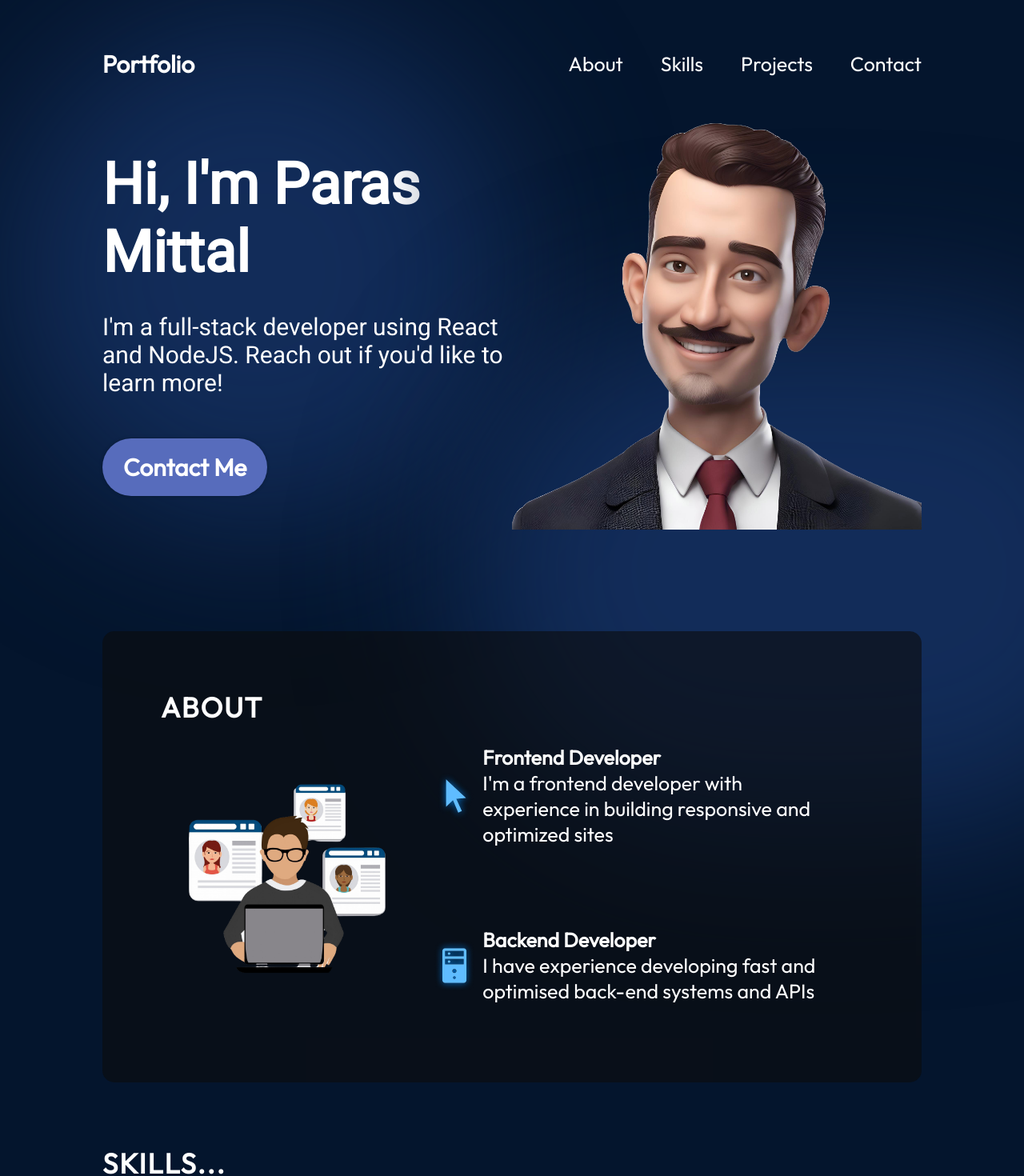
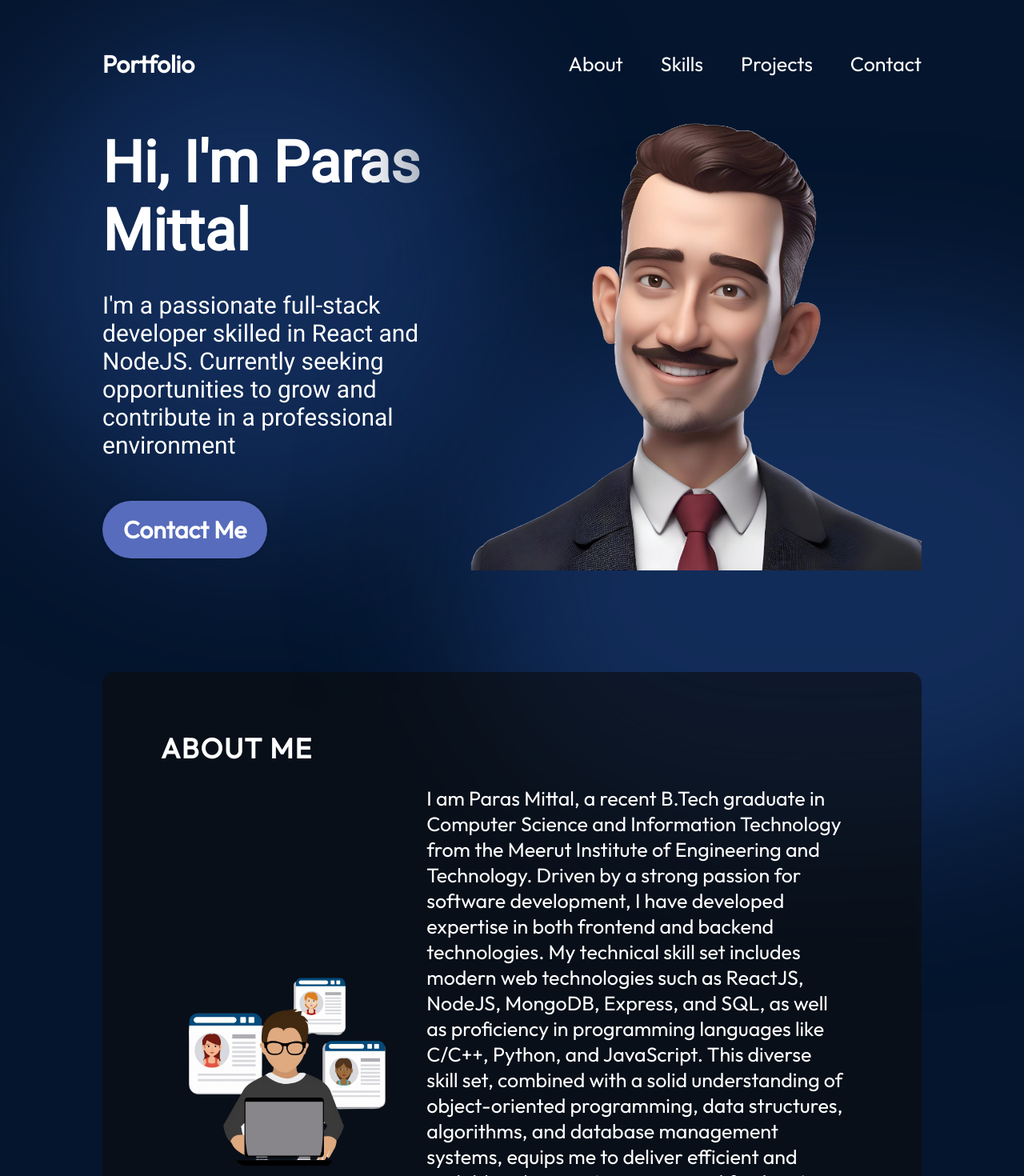
Before and after one commit to parasmittal05/myportfolio, a React (Vite) app: page / in a window 1280 px wide. Shown: the top 1470 px of the page at 80% size. Built offline with nearby package versions, Linux system fonts and the light colour scheme.

Commit message:
Updated About component for portfolio

```diff
--- a/src/components/About/About.jsx
+++ b/src/components/About/About.jsx
@@ -1,40 +1,25 @@
 import React from "react";
-
 import styles from "./About.module.css";
 import { getImageUrl } from "../../utils";
 
 export const About = () => {
   return (
     <section className={styles.container} id="about">
-      <h2 className={styles.title}>About</h2>
+      <h2 className={styles.title}>About Me</h2>
       <div className={styles.content}>
         <img
           src={getImageUrl("about/aboutImage.png")}
-          alt="Me sitting with a laptop"
+          alt="Paras Mittal"
           className={styles.aboutImage}
         />
         <ul className={styles.aboutItems}>
           <li className={styles.aboutItem}>
-            <img src={getImageUrl("about/cursorIcon.png")} alt="Cursor icon" />
             <div className={styles.aboutItemText}>
-              <h3>Frontend Developer</h3>
               <p>
-                I'm a frontend developer with experience in building responsive
-                and optimized sites
+                I am Paras Mittal, a recent B.Tech graduate in Computer Science and Information Technology from the Meerut Institute of Engineering and Technology. Driven by a strong passion for software development, I have developed expertise in both frontend and backend technologies. My technical skill set includes modern web technologies such as ReactJS, NodeJS, MongoDB, Express, and SQL, as well as proficiency in programming languages like C/C++, Python, and JavaScript. This diverse skill set, combined with a solid understanding of object-oriented programming, data structures, algorithms, and database management systems, equips me to deliver efficient and scalable solutions. As a motivated fresher, I am actively seeking an entry-level position where I can leverage my skills, grow in a dynamic environment, and contribute to innovative projects while expanding my knowledge of emerging technologies and collaborating with industry professionals.
               </p>
             </div>
           </li>
-          <li className={styles.aboutItem}>
-            <img src={getImageUrl("about/serverIcon.png")} alt="Server icon" />
-            <div className={styles.aboutItemText}>
-              <h3>Backend Developer</h3>
-              <p>
-                I have experience developing fast and optimised back-end systems
-                and APIs
-              </p>
-            </div>
-          </li>
-
         </ul>
       </div>
     </section>
--- a/src/components/Hero/Hero.jsx
+++ b/src/components/Hero/Hero.jsx
@@ -9,8 +9,9 @@ export const Hero = () => {
       <div className={styles.content}>
         <h1 className={styles.title}>Hi, I'm Paras Mittal</h1>
         <p className={styles.description}>
-          I'm a full-stack developer  using React and
-          NodeJS. Reach out if you'd like to learn more!
+          I'm a passionate full-stack developer skilled in React and NodeJS.
+          Currently seeking opportunities to grow and contribute in a
+          professional environment
         </p>
         <a href="mailto:parasmittal8484@gmail.com" className={styles.contactBtn}>
           Contact Me
--- a/src/components/Hero/Hero.module.css
+++ b/src/components/Hero/Hero.module.css
@@ -51,7 +51,7 @@
 }
 
 .heroImg {
-  width: 50%;
+  width: 55%;
   z-index: 1;
 
   animation-name: floating;
--- a/src/data/skills.json
+++ b/src/data/skills.json
@@ -20,10 +20,7 @@
     "title": "MongoDB",
     "imageSrc": "skills/mongodb.png"
   },
-  {
-    "title": "Figma",
-    "imageSrc": "skills/figma.png"
-  },
+
   {
     "title": "JavaScript",
     "imageSrc": "skills/js.png"
```
Also changed, not shown: assets/skills/sql.png.
